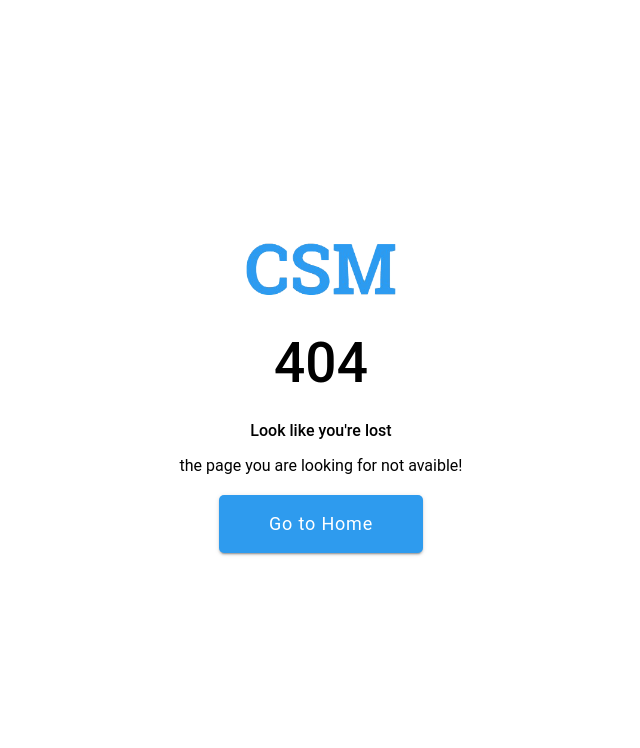
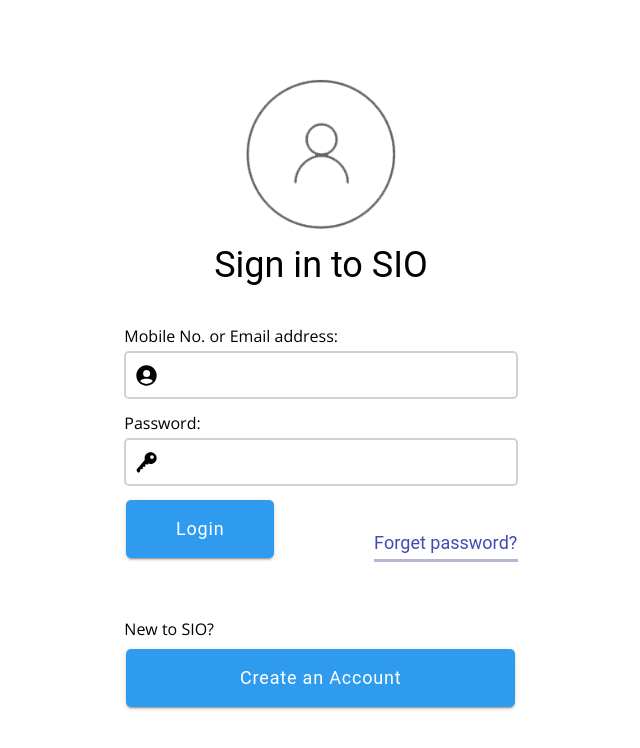
Before and after one commit to UmangPatel9/sio-UI, a React (Create React App) app: page / in a window 1280 px wide. Before the commit this address had no page. Shown: the top 748 px of the page, without its empty margins (319-959 px from the left). Built offline with nearby package versions, Linux system fonts and the light colour scheme.

Commit message:
add 404 page

```diff
--- a/src/App.tsx
+++ b/src/App.tsx
@@ -174,7 +174,7 @@ const App: React.FC = () => {
             <Route exact path={Routes.spalshScreen}>
               <SpalshScreen />
             </Route>
-            <Route path="*">
+            <Route exact path={Routes.pageNotFound}>
               <PageNotFound />
             </Route>
             <Route path="/page/:name" exact={true}>
```
